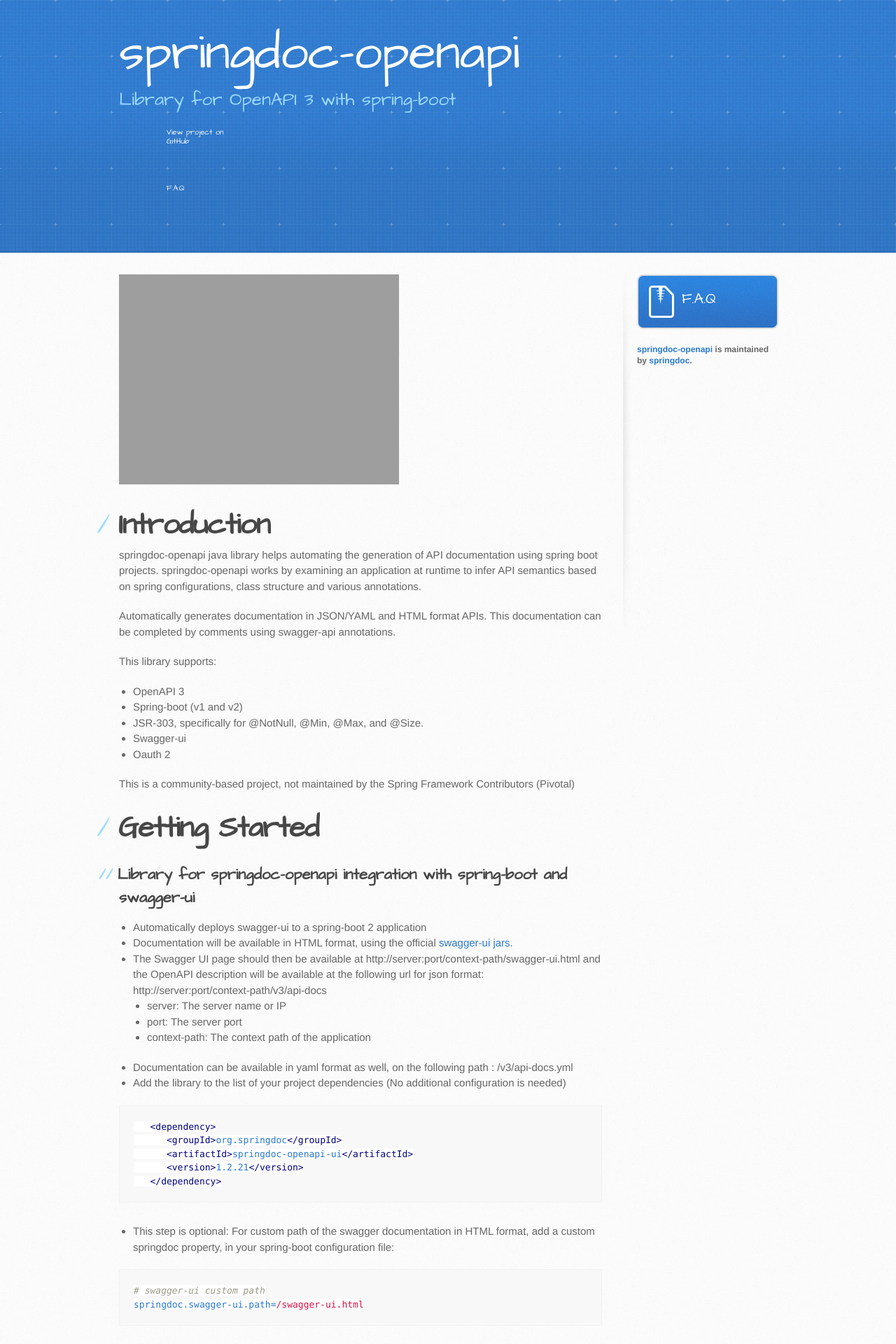
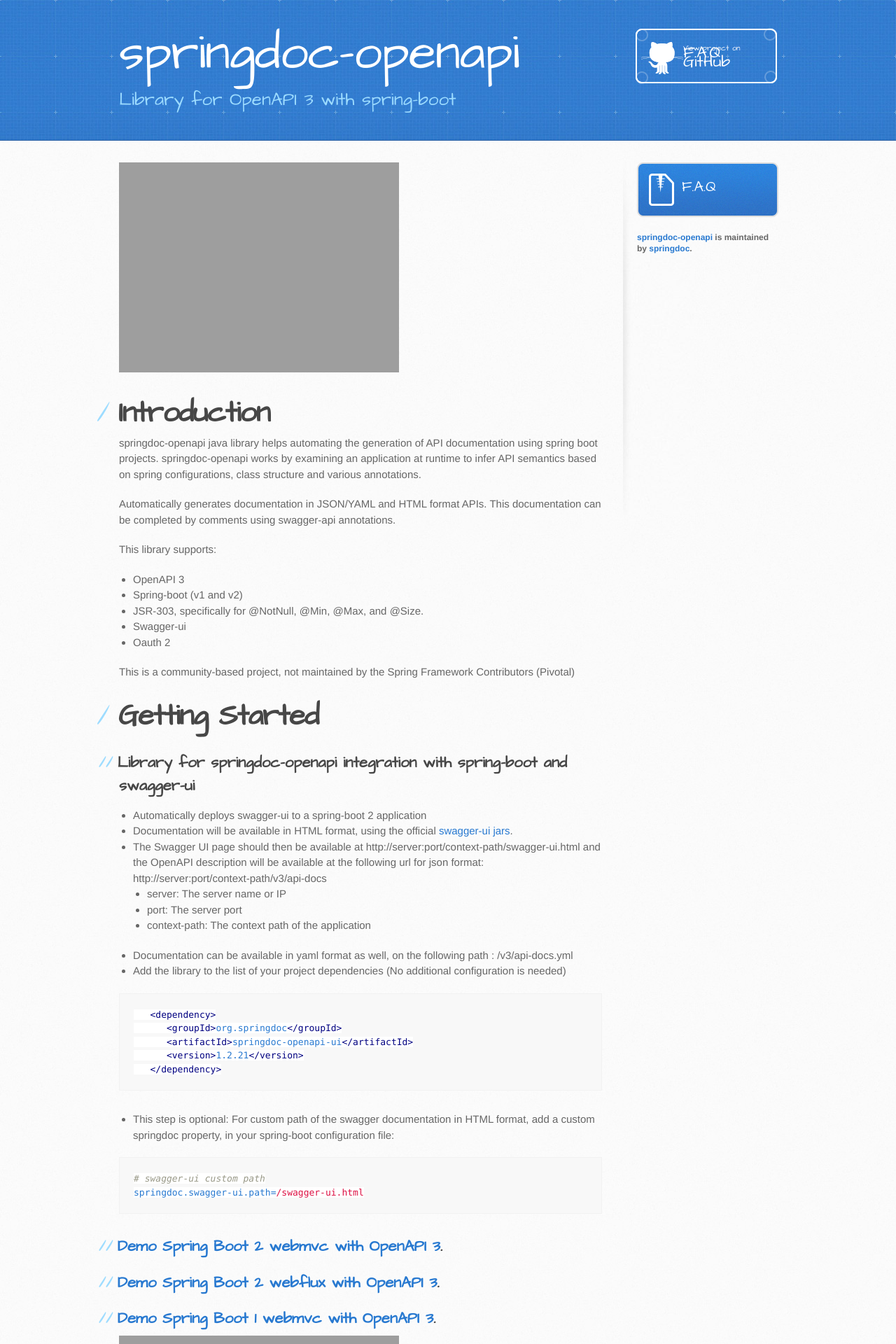
Before and after one commit to springdoc/springdoc-openapi-demos, a Jekyll site: the page built from docs/index.md, in a window 1280 px wide. Shown: the top 1920 px of the page at 70% size. Built offline with Jekyll 4.4.1, drawn with Linux system fonts in a browser that asks for light colours.

Commit message:
project update

```diff
--- a/docs/_sass/jekyll-theme-architect.scss
+++ b/docs/_sass/jekyll-theme-architect.scss
@@ -107,8 +107,10 @@
   font-size: 11px;
 }
 header a.button {
-  display: block;
-  font-size: 11px;
+  position: absolute;
+  top: 0;
+  right: 0;
+  background: transparent url(../images/github-button.png) 0 0 no-repeat;
 }
 aside a.button {
   display: block;
```
